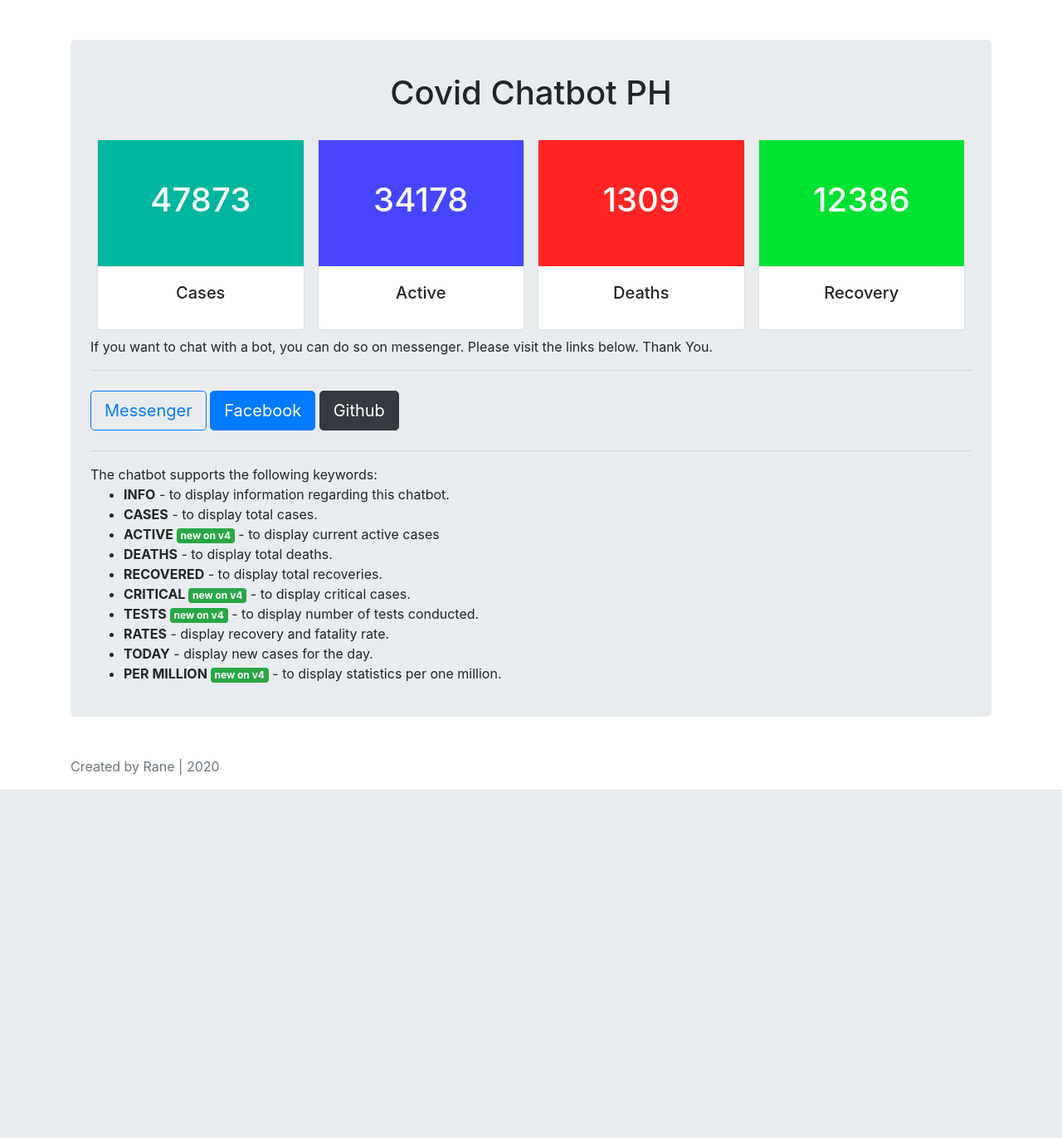
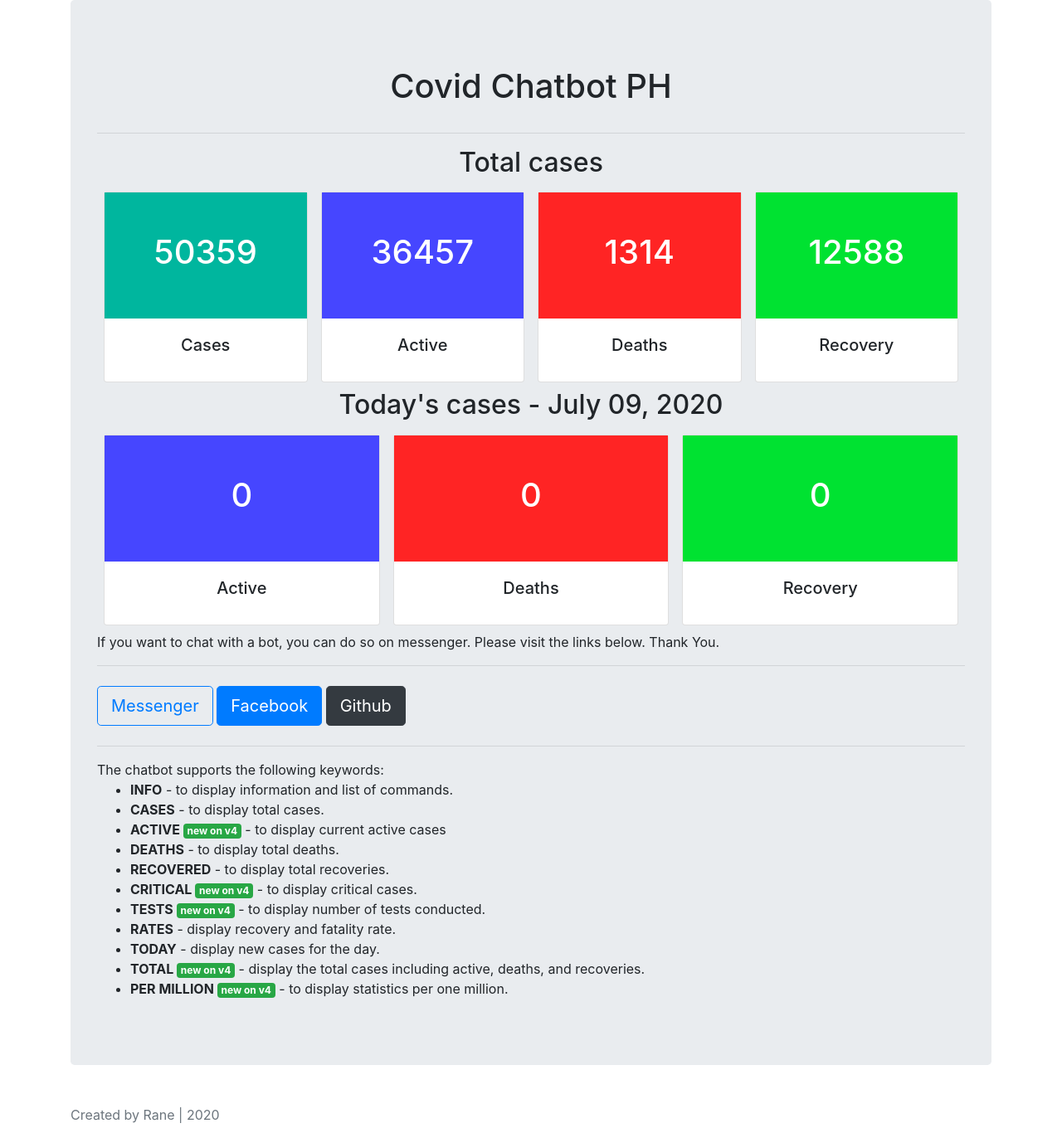
Before and after one commit to rgvillanueva28/covid-chatbot-ph, a Flask app: page / in a window 1280 px wide. Shown: the whole page at 83% size. Before the commit the page ends 952 px from the top, so only its background shows below. Run offline with Flask 2, Linux system fonts and the light colour scheme; parts of the project's set-up code (start-up, migrations or seed data) failed here and were passed over; some libraries are stand-ins or nearby versions.

Commit message:
📄Updated webpage

```diff
--- a/app.py
+++ b/app.py
@@ -16,10 +16,14 @@ cases = dataCleaning.queryingData().cases
 active = dataCleaning.queryingData().active
 deaths = dataCleaning.queryingData().deaths
 recoveries = dataCleaning.queryingData().recovered
+date = dataCleaning.queryingData().dateUpdated
+newCases = dataCleaning.queryingData().todayCases
+newDeaths = dataCleaning.queryingData().todayDeaths
+newRecov = dataCleaning.queryingData().todayRecovered
 
 @app.route('/')
 def index():
-    return render_template("index.html", cases=cases, active=active, deaths=deaths, recoveries=recoveries)
+    return render_template("index.html", cases=cases, active=active, deaths=deaths, recoveries=recoveries, date=date, newCases=newCases, newDeaths=newDeaths, newRecov=newRecov)
 
 @app.route('/get-data/', methods = ['GET', 'POST'])
 def receive_message():
--- a/statistics.json
+++ b/statistics.json
@@ -1 +1 @@
-{"updated": 1594138191725, "country": "Philippines", "countryInfo": {"_id": 608, "iso2": "PH", "iso3": "PHL", "lat": 13, "long": 122, "flag": "https://disease.sh/assets/img/flags/ph.png"}, "cases": 47873, "todayCases": 1540, "deaths": 1309, "todayDeaths": 6, "recovered": 12386, "todayRecovered": 201, "active": 34178, "critical": 166, "casesPerOneMillion": 437, "deathsPerOneMillion": 12, "tests": 845218, "testsPerOneMillion": 7712, "population": 109599173, "continent": "Asia", "oneCasePerPeople": 2289, "oneDeathPerPeople": 83727, "oneTestPerPeople": 130, "activePerOneMillion": 311.85, "recoveredPerOneMillion": 113.01, "criticalPerOneMillion": 1.51}
+{"updated": 1594275017318, "country": "Philippines", "countryInfo": {"_id": 608, "iso2": "PH", "iso3": "PHL", "lat": 13, "long": 122, "flag": "https://disease.sh/assets/img/flags/ph.png"}, "cases": 50359, "todayCases": 0, "deaths": 1314, "todayDeaths": 0, "recovered": 12588, "todayRecovered": 0, "active": 36457, "critical": 213, "casesPerOneMillion": 459, "deathsPerOneMillion": 12, "tests": 885882, "testsPerOneMillion": 8082, "population": 109607144, "continent": "Asia", "oneCasePerPeople": 2177, "oneDeathPerPeople": 83415, "oneTestPerPeople": 124, "activePerOneMillion": 332.62, "recoveredPerOneMillion": 114.85, "criticalPerOneMillion": 1.94}
--- a/templates/index.html
+++ b/templates/index.html
@@ -1,33 +1,29 @@
 <!DOCTYPE html>
 <html lang="en">
+
 <head>
   <meta charset="UTF-8" />
   <meta name="viewport" content="width=device-width, initial-scale=1.0" />
-    <link
-      rel="stylesheet"
-      href="https://stackpath.bootstrapcdn.com/bootstrap/4.4.1/css/bootstrap.min.css"
-      integrity="sha384-Vkoo8x4CGsO3+Hhxv8T/Q5PaXtkKtu6ug5TOeNV6gBiFeWPGFN9MuhOf23Q9Ifjh"
-      crossorigin="anonymous"
-    />
-    <link
-      rel="icon"
-      type="image/png"
-      href="https://img.icons8.com/fluent/48/000000/virus.png"
-    />
+  <link rel="stylesheet" href="https://stackpath.bootstrapcdn.com/bootstrap/4.4.1/css/bootstrap.min.css"
+    integrity="sha384-Vkoo8x4CGsO3+Hhxv8T/Q5PaXtkKtu6ug5TOeNV6gBiFeWPGFN9MuhOf23Q9Ifjh" crossorigin="anonymous" />
+  <link rel="icon" type="image/png" href="https://img.icons8.com/fluent/48/000000/virus.png" />
   <!-- <script src="https://livejs.com/live.js"></script> -->
   <title>Covid Chatbot PH</title>
 </head>
-  <div class="container-sm pt-5">
-    <div class="jumbotron p-4" role="alert">
+
+<body>
+  <div class="container mx-auto">
+    <div class="jumbotron mx-auto" role="alert">
       <h1 class="text-center p-3">
         Covid Chatbot PH
       </h1>
+      <hr>
+
+      <h2 class="text-center">Total cases</h2>
       <div class="pt-2 text-center mx-auto pb-2 card-deck">
+
         <div class="card mx-2">
-          <div
-            class="text-center py-5 mx-0 min-w-full"
-            style="background: rgb(0, 182, 158); color: white;"
-          >
+          <div class="text-center py-5 mx-0 min-w-full" style="background: rgb(0, 182, 158); color: white;">
             <h1 class="text-xl">
               {{cases}}
             </h1>
@@ -38,10 +34,7 @@
           </div>
         </div>
         <div class="card mx-2">
-          <div
-            class="text-center py-5"
-            style="background: rgb(70, 70, 255); color: white;"
-          >
+          <div class="text-center py-5" style="background: rgb(70, 70, 255); color: white;">
             <h1 class="text-xl">
               {{active}}
             </h1>
@@ -52,10 +45,7 @@
           </div>
         </div>
         <div class="card mx-2">
-          <div
-            class="text-center py-5"
-            style="background: rgb(255, 36, 36); color: white;"
-          >
+          <div class="text-center py-5" style="background: rgb(255, 36, 36); color: white;">
             <h1 class="text-xl">
               {{deaths}}
             </h1>
@@ -66,10 +56,7 @@
           </div>
         </div>
         <div class="card mx-2">
-          <div
-            class="text-center py-5"
-            style="background: rgb(0, 226, 49); color: white;"
-          >
+          <div class="text-center py-5" style="background: rgb(0, 226, 49); color: white;">
             <h1 class="text-xl">
               {{recoveries}}
             </h1>
@@ -80,32 +67,59 @@
           </div>
         </div>
       </div>
+
+      <h2 class="text-center">Today's cases - {{date}}</h2>
+      <div class="pt-2 text-center mx-auto pb-2 card-deck">
+
+        <div class="card mx-2">
+          <div class="text-center py-5" style="background: rgb(70, 70, 255); color: white;">
+            <h1 class="text-xl">
+              {{newCases}}
+            </h1>
+          </div>
+          <div class="card-body">
+            <h5 class="card-title">Active</h5>
+            <!-- <p class="card-text"></p> -->
+          </div>
+        </div>
+        <div class="card mx-2">
+          <div class="text-center py-5" style="background: rgb(255, 36, 36); color: white;">
+            <h1 class="text-xl">
+              {{newDeaths}}
+            </h1>
+          </div>
+          <div class="card-body">
+            <h5 class="card-title">Deaths</h5>
+            <!-- <p class="card-text"></p> -->
+          </div>
+        </div>
+        <div class="card mx-2">
+          <div class="text-center py-5" style="background: rgb(0, 226, 49); color: white;">
+            <h1 class="text-xl">
+              {{newRecov}}
+            </h1>
+          </div>
+          <div class="card-body">
+            <h5 class="card-title">Recovery</h5>
+            <!-- <p class="card-text"></p> -->
+          </div>
+        </div>
+      </div>
+
       If you want to chat with a bot, you can do so on messenger. Please visit
       the links below. Thank You.
       <hr />
-      <a
-        href="https://m.me/104395071206677"
-        class="btn btn-outline-primary btn-lg my-2"
-        role="button"
-        >Messenger</a
-      >
-      <a
-        href="https://www.facebook.com/Covid-Tracker-PH-104395071206677"
-        class="btn btn-primary btn-lg"
-        role="button"
-        >Facebook</a
-      >
-      <a
-        href="https://github.com/rgvillanueva28/covid-chatbot-ph"
-        class="btn btn-primary btn-lg btn-dark"
-        role="button"
-        >Github</a
-      >
+      <a href="https://m.me/104395071206677" class="btn btn-outline-primary btn-lg my-2" role="button"
+        target="_blank">Messenger</a>
+      <a href="https://www.facebook.com/Covid-Tracker-PH-104395071206677" class="btn btn-primary btn-lg" role="button"
+        target="_blank">Facebook</a>
+      <a href="https://github.com/rgvillanueva28/covid-chatbot-ph" class="btn btn-primary btn-lg btn-dark" role="button"
+        target="_blank">Github</a>
       <hr />
 
       The chatbot supports the following keywords:
       <ul>
-        <li><b>INFO</b> - to display information regarding this chatbot.</li>
+        <li><b>INFO</b> - to display information and list of commands.</li>
         <li><b>CASES</b> - to display total cases.</li>
         <li><b>ACTIVE <span class="badge badge-success">new on v4</span></b> - to display current active cases</li>
         <li><b>DEATHS</b> - to display total deaths.</li>
@@ -114,7 +128,10 @@
         <li><b>TESTS <span class="badge badge-success">new on v4</span></b> - to display number of tests conducted.</li>
         <li><b>RATES</b> - display recovery and fatality rate.</li>
         <li><b>TODAY</b> - display new cases for the day.</li>
-        <li><b>PER MILLION <span class="badge badge-success">new on v4</span></h1></b> - to display statistics per one million.</li>
+        <li><b>TOTAL <span class="badge badge-success">new on v4</span></b> - display the total cases including active,
+          deaths, and recoveries.</li>
+        <li><b>PER MILLION <span class="badge badge-success">new on v4</span></h1></b> - to display statistics per one
+          million.</li>
       </ul>
     </div>
   </div>
@@ -124,6 +141,6 @@
       <span class="text-muted">Created by Rane | 2020</span>
     </div>
   </footer>
+</body>
 
-  <body></body>
 </html>
```
Lines whose indentation alone changed are shown as unchanged.
